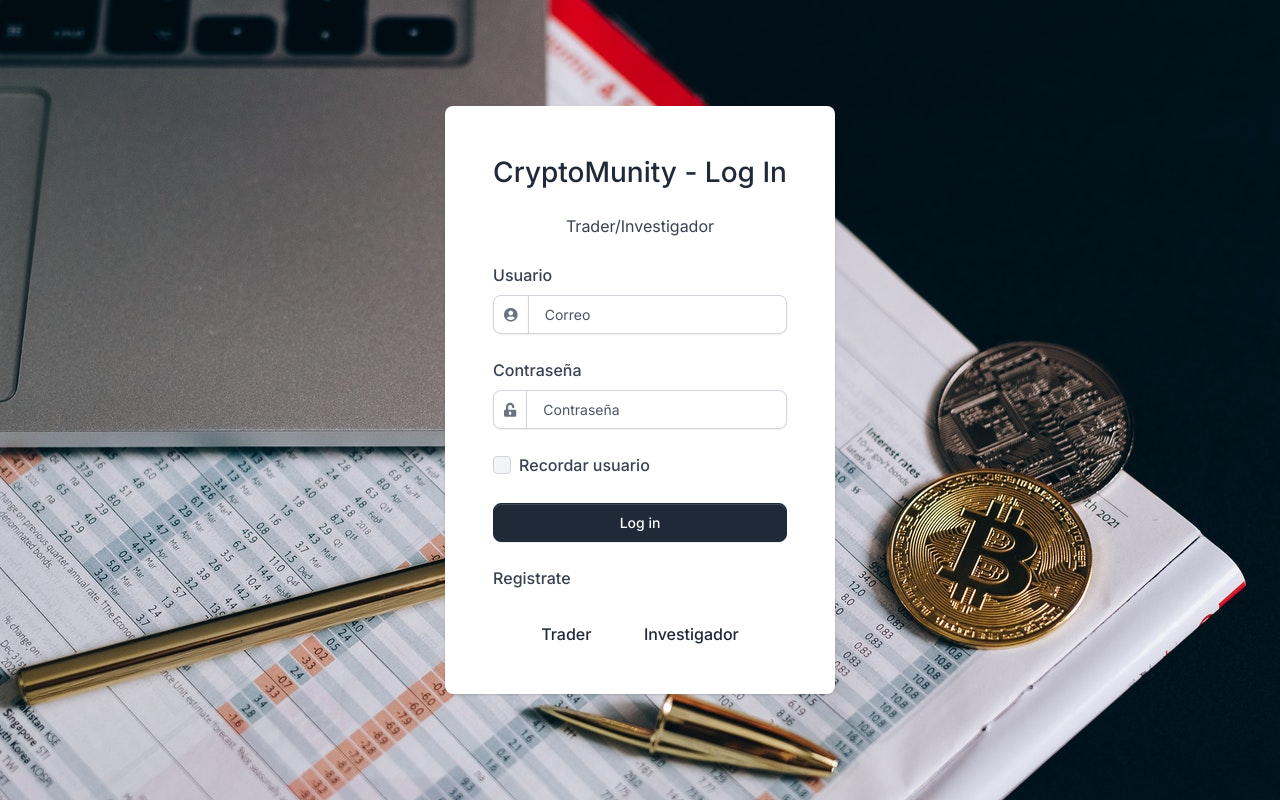
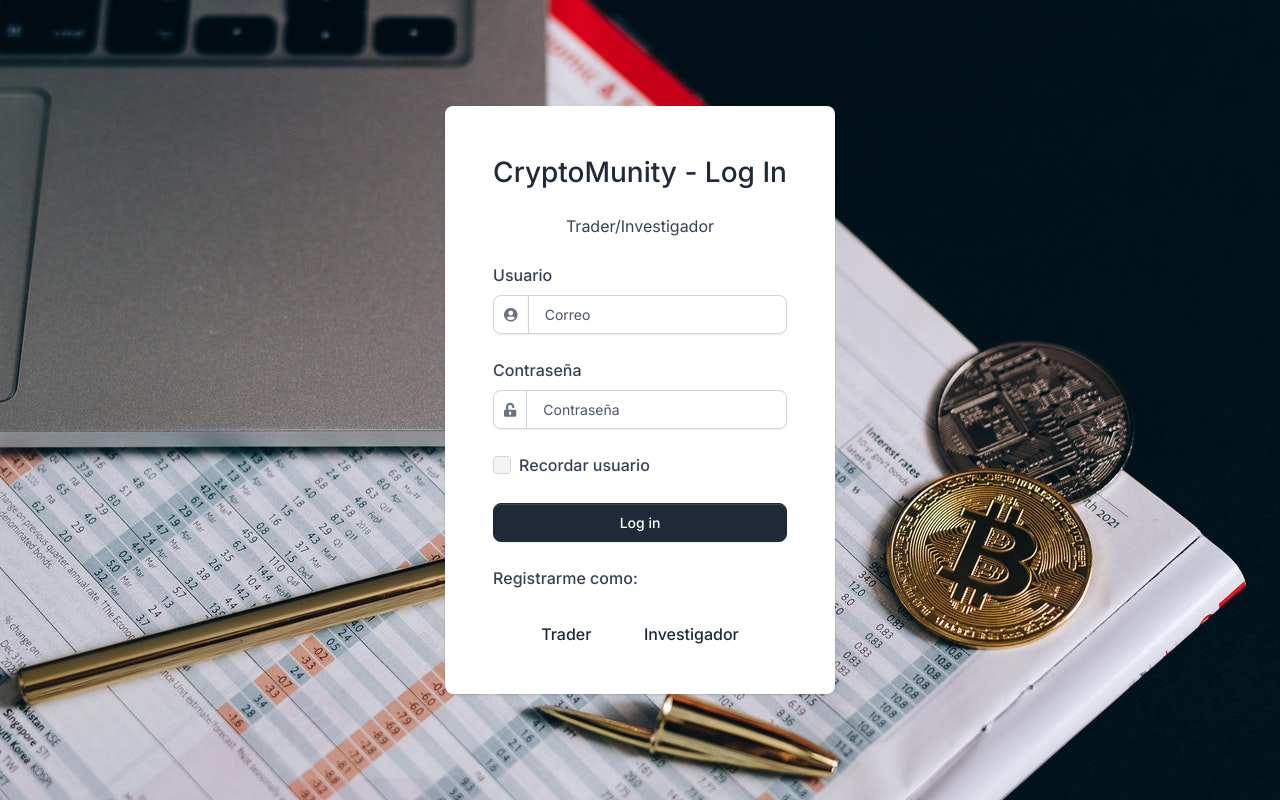
Before and after one commit to Ulises-Tame/CryptoMunity, a Flask app: page / in a window 1280 px wide. Run offline with Flask 2, Linux system fonts and the light colour scheme; some libraries are stand-ins or nearby versions.

Commit message:
login - syntax

```diff
--- a/project/templates/accounts/login.html
+++ b/project/templates/accounts/login.html
@@ -69,7 +69,7 @@
                             </form>
                             <br />
 
-                            <label>Registrate</label>
+                            <label>Registrarme como:</label>
                             <div class="d-flex justify-content-center align-items-center mt-4">
                                 <span class="fw-normal">
                                     <a href="{{ url_for('auth.signup') }}" class="fw-bold p-sm-4">Trader</a>
```
